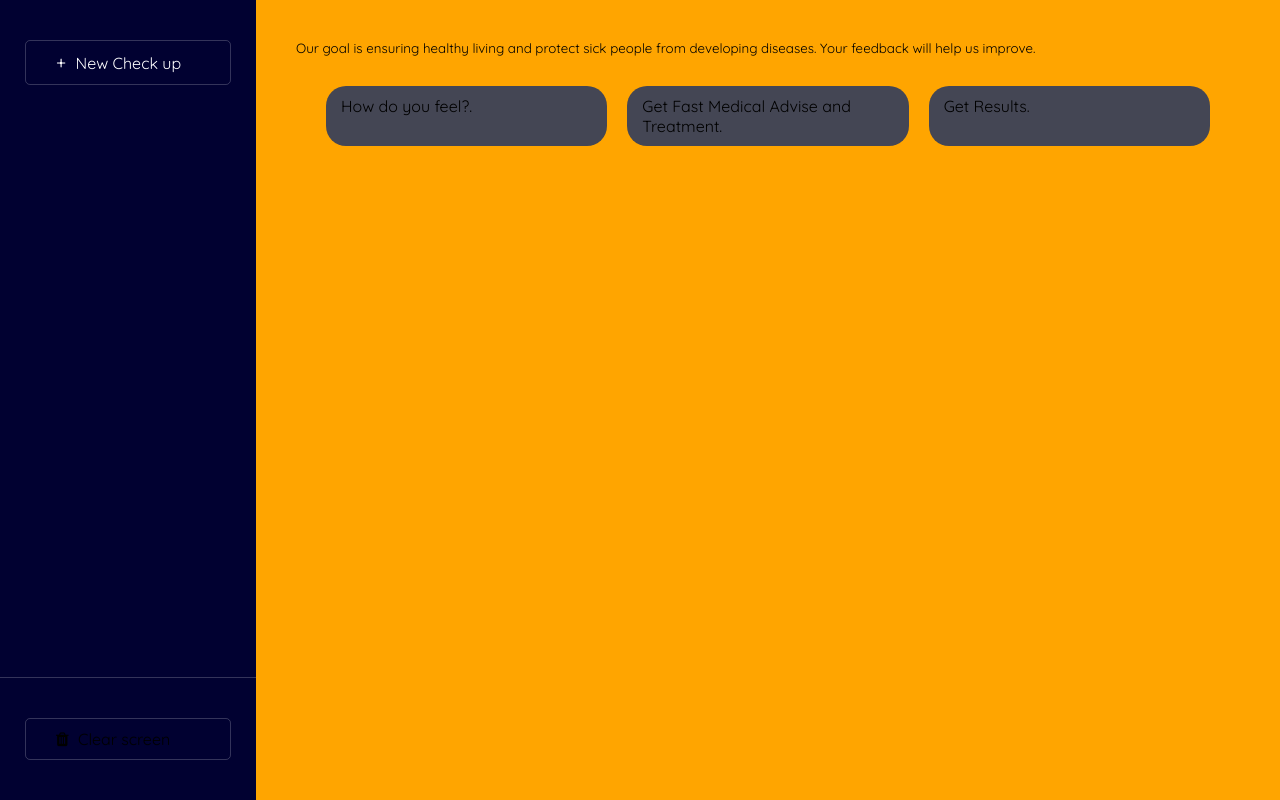
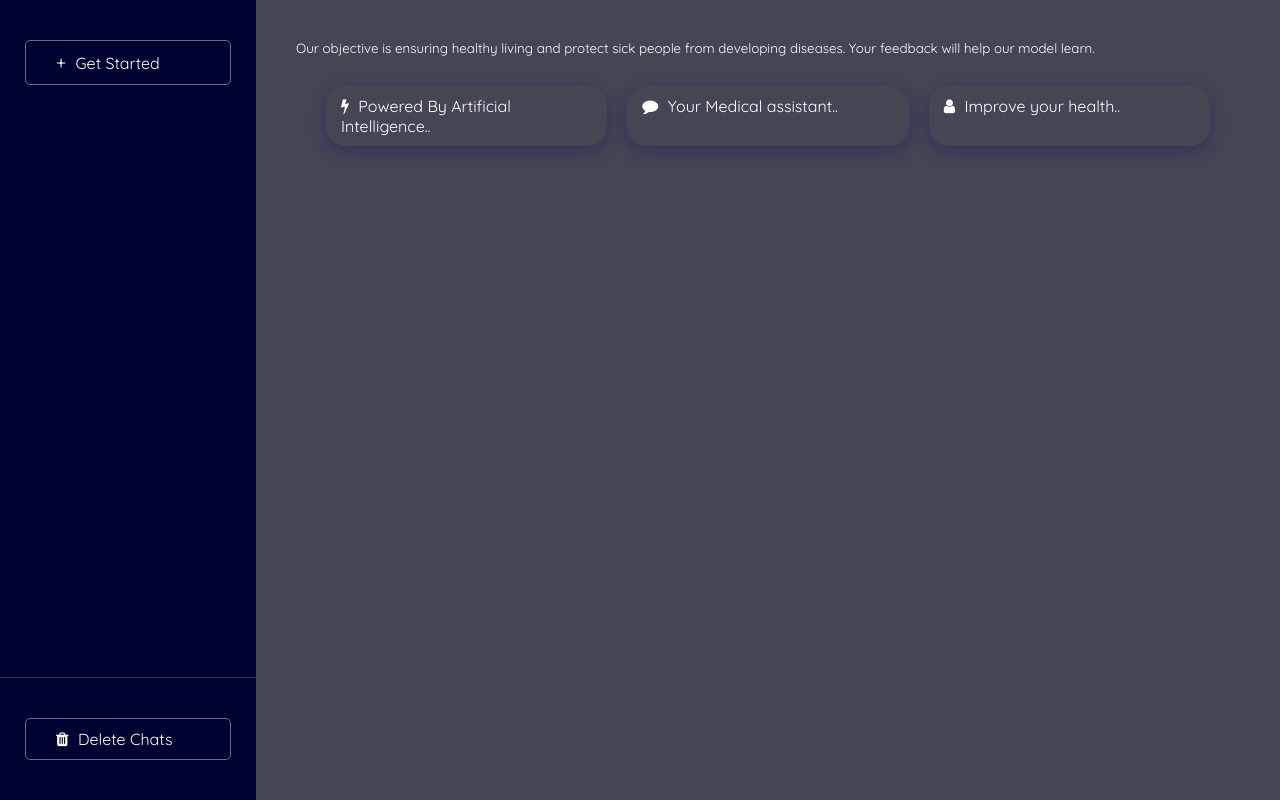
Before and after one commit to imrany/medical-assistant, a Node server app: page / in a window 1280 px wide. Run offline with Node 20, Linux system fonts and the light colour scheme; some web fonts are replaced.

Commit message:
dealing with checker model

```diff
--- a/public/css/style.css
+++ b/public/css/style.css
@@ -19,8 +19,8 @@ html{
   scroll-behavior: smooth;
 }
 body{
-    background: orange;
-    color: var(--black);
+    background: rgba(68,70,84,1);
+    color: var(--white);
     font-family: 'Quicksand', monospace;
 }
 
@@ -46,7 +46,7 @@ body{
     padding: 10px 30px;
     cursor: pointer;
     border-radius: 5px;
-    border: solid 1px hsla(0,0%,100%,.2);
+    border: solid 1px var(--body-text);
 }
 .add{
     font-size: 18px;
@@ -84,6 +84,7 @@ body{
     padding: 10px 15px;
     border-radius: 20px;
     cursor: pointer;
+    box-shadow: 0 5px 20px 0 rgb(11 7 110 / 30%);
 }
 .text-window{
     overflow-y: scroll;
--- a/public/js/playground.js
+++ b/public/js/playground.js
@@ -1,22 +1,25 @@
 const startInfo=[
     {
         id:1,
-        name:"How do you feel?"
+        icon:`<i class="fa fa-bolt" style="margin-right:5px;"></i>`,
+        name:"Powered By Artificial Intelligence."
     },
     {
         id:2,
-        name:"Get Fast Medical Advise and Treatment"
+        icon:`<i class="fa fa-comment" style="margin-right:5px;"></i>`,
+        name:"Your Medical assistant."
     },
     {
         id:3,
-        name:"Get Results"
+        icon:`<i class="fa fa-user" style="margin-right:5px;"></i>`,
+        name:"Improve your health."
     }
 ]
 const startInfoSection=document.querySelector(".start-info");
 for(let i=0;i<startInfo.length;i++){
         let info=`
         <div class="tab">
-            <p>${startInfo[i].name}.</p>
+            <p>${startInfo[i].icon} ${startInfo[i].name}.</p>
         </div>
         `
 
@@ -24,7 +27,7 @@ for(let i=0;i<startInfo.length;i++){
 }
 //first text
 // document.querySelector('.small-first-text').innerText='Our goal is ensuring healthy living and protect sick people from developing diseases. Your feedback will help us improve.';
-const goal='Our goal is ensuring healthy living and protect sick people from developing diseases. Your feedback will help us improve.'
+const goal='Our objective is ensuring healthy living and protect sick people from developing diseases. Your feedback will help our model learn.'
 var curr=0;
 function write(){
     const text=document.querySelector('.small-first-text');
@@ -46,7 +49,7 @@ document.querySelector('.new-check-up').addEventListener('click',()=>{
 //clear screen
 document.querySelector('.clear-screen').addEventListener('click',()=>{
     document.querySelector('.text-response').innerHTML=''
-    document.querySelector('.small-first-text').innerText='Our goal is ensuring healthy living and protect sick people from developing diseases. Your feedback will help us improve.'
+    document.querySelector('.small-first-text').innerText='Our objective is ensuring healthy living and protect sick people from developing diseases. Your feedback will help our model learn.'
 })
 //sending request to api
 const playgroundSubmitBtn=document.querySelector('.playground-submit-btn');
@@ -94,17 +97,30 @@ sendRequest.addEventListener('submit',async(e)=>{
             i=`
             <p class="req"> ${req}  <small> <i>AI's response: "${parseRes.msg}"</i></small></p>
             <div class='text' title="${req} 's response">
-                ${data.organic.map(item=>(
-                    `
-                    <div key=${item.position}>
-                        <p>${item.title}</p>
-                        <p>${item.snippet}</p>
-                        <a href=${item.link} target='_blank' rel='noreferrer'>View more...</a><br/>
-                        <br/>
-                    </div>
-                    `
-                ))}
-                <div class="down"></div>
+                <div key=${data.organic[0].position}>
+                    <p>${data.organic[0].title}</p>
+                    <p>${data.organic[0].snippet}</p>
+                    <a href=${data.organic[0].link} target='_blank' rel='noreferrer'>View more...</a><br/>
+                    <br/>
+                </div>
+                <div key=${data.organic[1].position}>
+                    <p>${data.organic[1].title}</p>
+                    <p>${data.organic[1].snippet}</p>
+                    <a href=${data.organic[1].link} target='_blank' rel='noreferrer'>View more...</a><br/>
+                    <br/>
+                </div>
+                <div key=${data.organic[2].position}>
+                    <p>${data.organic[2].title}</p>
+                    <p>${data.organic[2].snippet}</p>
+                    <a href=${data.organic[2].link} target='_blank' rel='noreferrer'>View more...</a><br/>
+                    <br/>
+                </div>
+                <div key=${data.organic[3].position}>
+                    <p>${data.organic[3].title}</p>
+                    <p>${data.organic[3].snippet}</p>
+                    <a href=${data.organic[3].link} target='_blank' rel='noreferrer'>View more...</a><br/>
+                    <br/>
+                </div>
             </div>
             `
             textResponse.innerHTML+=i
--- a/routes/view.js
+++ b/routes/view.js
@@ -3,7 +3,7 @@ views=express.Router();
 
 //view routes
 views.get('/',(req,res)=>{
-    res.render('playground',{title:'Playground',js:'js/playground.js'})
+    res.render('playground',{title:'AI',js:'js/playground.js'})
 });
 
 //api routes
--- a/views/playground.ejs
+++ b/views/playground.ejs
@@ -4,11 +4,11 @@
     <div class="playground">
         <div class="side-menu">
             <ul>
-                <li class="new-check-up"><a href="#2"><span class="add">+</span>  New Check up</a></li>
+                <li class="new-check-up"><a href="#2"><span class="add">+</span>  Get Started</a></li>
             </ul>
             <div class="info">
                 <ul>
-                    <li class="clear-screen"><i class="fa fa-trash add"></i> Clear screen</li>
+                    <li class="clear-screen"><i class="fa fa-trash add"></i> Delete Chats</li>
                 </ul>
             </div>
         </div>
@@ -17,6 +17,7 @@
             <div class="start-info"></div>
 
             <div class="text-response"></div>
+            <div class="down"></div>
             <form class="handle-submit">
                 <input class="playground-textarea" name='request' placeholder="Signs or symptoms" required/>
                 <button class="playground-submit-btn"></button>
```
Also changed, not shown: other parts of public/css/style.css (+13 -14 lines), controllers/AI.js (+26 -6 lines), db/checker.json (added, +50 -0 lines).
